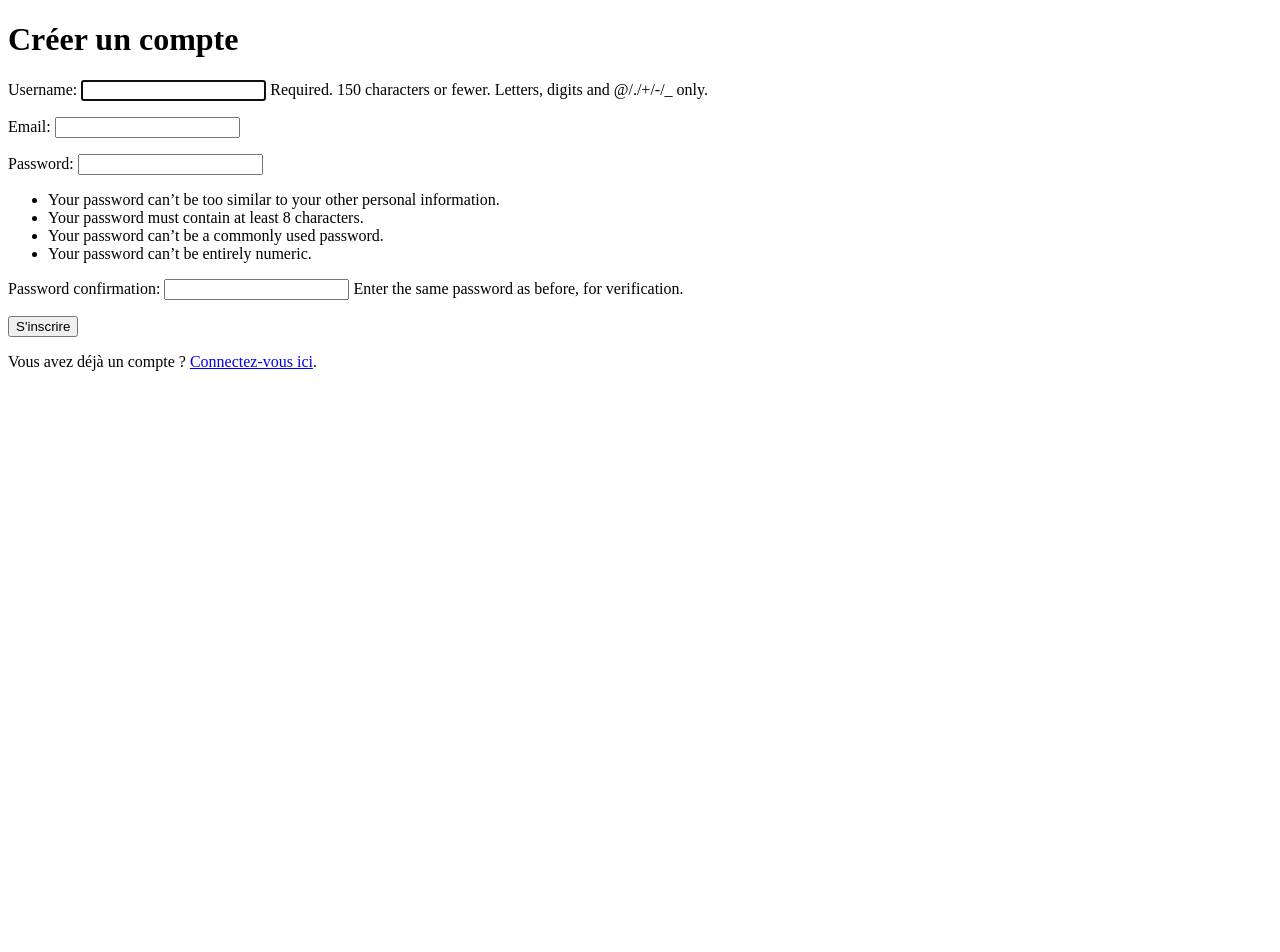
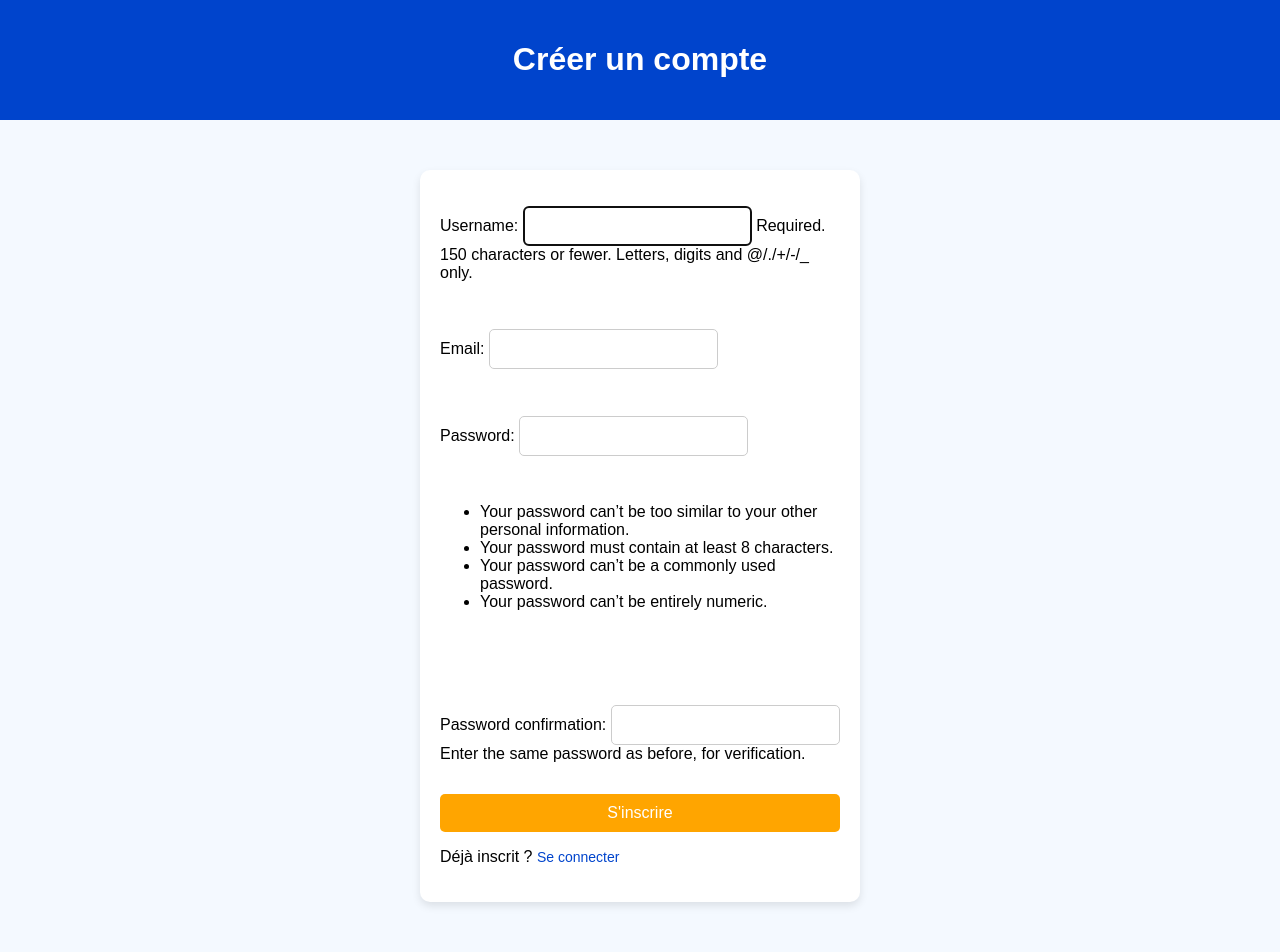
Before and after one commit to ReaperF0X/BDS_ICAM_PRJT, a Django app: page /register/ in a window 1280 px wide. Before the commit the page ends 371 px from the top, so only its background shows below. Run offline with Django 5.2, Linux system fonts and the light colour scheme.

Commit message:
Second commit

```diff
--- a/events/templates/home.html
+++ b/events/templates/home.html
@@ -123,6 +123,7 @@
                 <a href="{% url 'logout' %}">Se déconnecter</a>
                 <a href="{% url 'create_event' %}">Créer un événement</a>
                 <a href="{% url 'edit_profile' %}">Modifier mon profil</a>
+                <a href="{% url 'view_profile' user.id %}">Voir mon profil</a>
             {% else %}
                 <a href="{% url 'login' %}">Se connecter</a>
                 <a href="{% url 'register' %}">S'inscrire</a>
--- a/events/templates/register.html
+++ b/events/templates/register.html
@@ -3,15 +3,72 @@
 <head>
     <meta charset="UTF-8">
     <meta name="viewport" content="width=device-width, initial-scale=1.0">
-    <title>Inscription</title>
+    <title>Inscription - BDS ICAM</title>
+    <style>
+        body {
+            font-family: Arial, sans-serif;
+            background-color: #f4f9ff; /* Bleu clair */
+            margin: 0;
+            padding: 0;
+        }
+        header {
+            background-color: #0044cc; /* Bleu foncé */
+            color: #fff;
+            text-align: center;
+            padding: 20px;
+        }
+        .container {
+            max-width: 400px;
+            margin: 50px auto;
+            background: #fff;
+            padding: 20px;
+            border-radius: 10px;
+            box-shadow: 0 4px 8px rgba(0, 0, 0, 0.1);
+        }
+        form {
+            display: flex;
+            flex-direction: column;
+            gap: 15px;
+        }
+        input {
+            padding: 10px;
+            font-size: 16px;
+            border: 1px solid #ccc;
+            border-radius: 5px;
+        }
+        button {
+            background-color: #ffa500; /* Jaune */
+            color: #fff;
+            border: none;
+            padding: 10px;
+            font-size: 16px;
+            border-radius: 5px;
+            cursor: pointer;
+        }
+        button:hover {
+            background-color: #0044cc; /* Bleu foncé */
+        }
+        a {
+            text-decoration: none;
+            color: #0044cc;
+            font-size: 14px;
+        }
+        a:hover {
+            color: #ffa500;
+        }
+    </style>
 </head>
 <body>
+    <header>
         <h1>Créer un compte</h1>
+    </header>
+    <div class="container">
         <form method="post">
             {% csrf_token %}
             {{ form.as_p }}
             <button type="submit">S'inscrire</button>
         </form>
-    <p>Vous avez déjà un compte ? <a href="{% url 'login' %}">Connectez-vous ici</a>.</p>
+        <p>Déjà inscrit ? <a href="{% url 'login' %}">Se connecter</a></p>
+    </div>
 </body>
 </html>
--- a/events/views.py
+++ b/events/views.py
@@ -15,7 +15,7 @@ from .models import User
 
 
 def home(request):
-    query = request.GET.get('q')  # Récupère la valeur de la barre de recherche
+    query = request.GET.get('q', '')  # Récupère la valeur de la barre de recherche
     discipline_filter = request.GET.get('discipline')  # Récupère la valeur du filtre par discipline
 
     # Récupère tous les événements
@@ -161,6 +161,15 @@ def edit_profile(request):
         form = ProfileForm(instance=user)
     return render(request, 'edit_profile.html', {'form': form})
 
+#def view_profile(request, user_id):
+#    user = get_object_or_404(User, id=user_id)
+#    return render(request, 'view_profile.html', {'profile_user': user})
+
+@login_required
 def view_profile(request, user_id):
     user = get_object_or_404(User, id=user_id)
-    return render(request, 'view_profile.html', {'profile_user': user})
+
+    # Récupérer les événements créés par cet utilisateur
+    user_events = Event.objects.filter(creator=user)
+
+    return render(request, 'view_profile.html', {'profile_user': user, 'user_events': user_events,})
```
Also changed, not shown: events/templates/login.html (+59 -1 lines), events/templates/view_profile.html (+46 -9 lines). Lines whose indentation alone changed are shown as unchanged.
